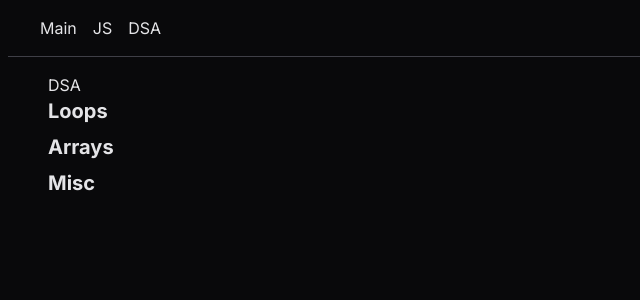
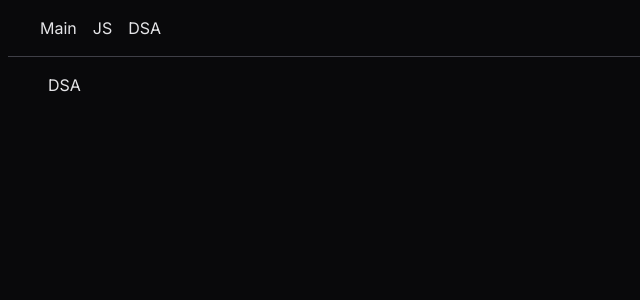
Before and after one commit to Dillonzellis/review-25, a Next.js app: page /dsa in a window 1280 px wide. Shown: the top 300 px of the page, without its empty margins (0-640 px from the left). Built offline with nearby package versions, Linux system fonts and the light colour scheme.

Commit message:
refactor: clean up dsa page

```diff
--- a/src/app/dsa/page.tsx
+++ b/src/app/dsa/page.tsx
@@ -17,11 +17,7 @@
   return (
     <div className="px-12 py-4">
       <h1>DSA</h1>
-      <div className="flex flex-col gap-2">
-        <LinkComponent href="js/loops">Loops</LinkComponent>
-        <LinkComponent href="js/arrays">Arrays</LinkComponent>
-        <LinkComponent href="js/misc">Misc</LinkComponent>
-      </div>
+      <div className="flex flex-col gap-2"></div>
     </div>
   );
 }
```
